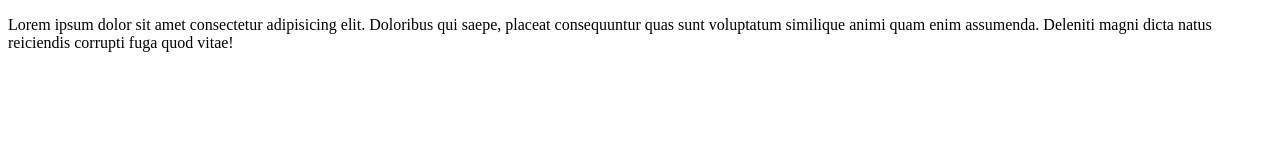
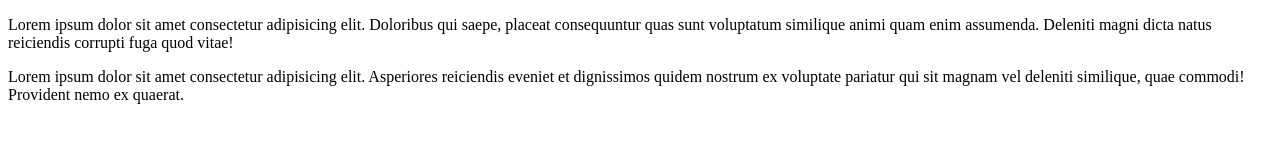
Before and after one commit to CodeCanvase/book-store, a plain HTML site: page index.html in a window 1280 px wide. Drawn offline with Linux system fonts and the light colour scheme.

Commit message:
first commit

```diff
--- a/index.html
+++ b/index.html
@@ -7,5 +7,6 @@
 </head>
 <body>
     <p>Lorem ipsum dolor sit amet consectetur adipisicing elit. Doloribus qui saepe, placeat consequuntur quas sunt voluptatum similique animi quam enim assumenda. Deleniti magni dicta natus reiciendis corrupti fuga quod vitae!</p>
+    <p>Lorem ipsum dolor sit amet consectetur adipisicing elit. Asperiores reiciendis eveniet et dignissimos quidem nostrum ex voluptate pariatur qui sit magnam vel deleniti similique, quae commodi! Provident nemo ex quaerat.</p>
 </body>
 </html>
```
